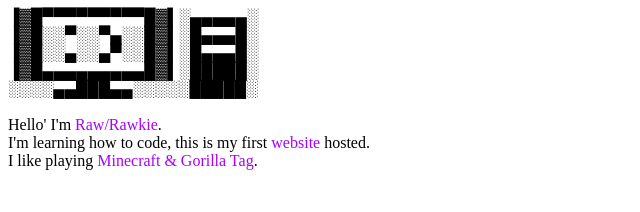
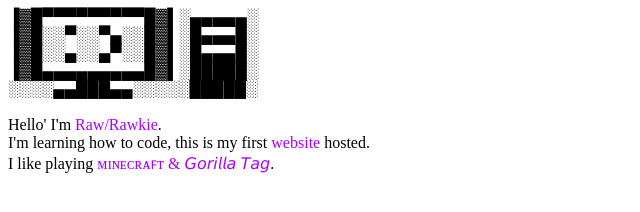
Before and after one commit to Rawkie/rawkiewebsite, a plain HTML site: page index.html in a window 1280 px wide. Shown: the full height of the page, 0-640 px from the left. Drawn offline with Linux system fonts and the light colour scheme.

Commit message:
Update index.html

```diff
--- a/index.html
+++ b/index.html
@@ -6,4 +6,4 @@
 <br>
 Hello' I'm <span style="color:#AA00FF">Raw/Rawkie</span>. <br>
 I'm learning how to code, this is my first <span style="color:#AA00FF">website</span> hosted. <br>
-I like playing <span style="color:#AA00FF">Minecraft & Gorilla Tag</span>. <br>
+I like playing <span style="color:#AA00FF">ᴍɪɴᴇᴄʀᴀꜰᴛ & 𝘎𝘰𝘳𝘪𝘭𝘭𝘢 𝘛𝘢𝘨</span>. <br>
```
